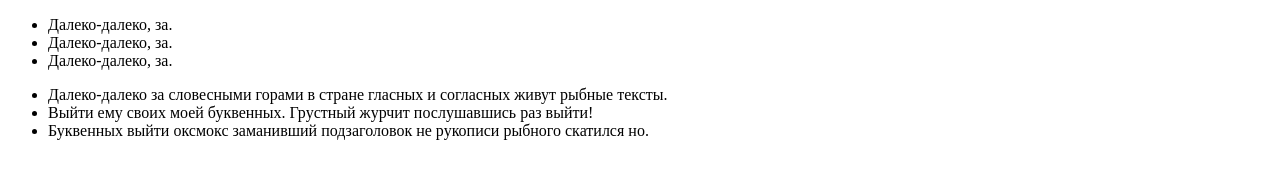
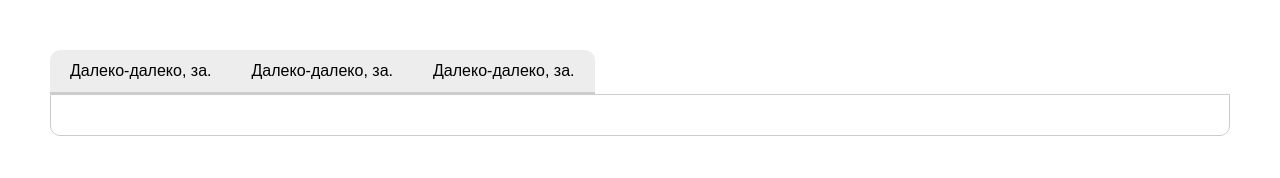
Before and after one commit to forexamplednk/tabs, a plain HTML site: page index.html in a window 1280 px wide. Drawn offline with Linux system fonts and the light colour scheme; the site is published under a folder, as on GitHub Pages, so addresses that start at the root find nothing.

Commit message:
fix: change scripts path

```diff
--- a/index.html
+++ b/index.html
@@ -4,8 +4,8 @@
   <meta charset="UTF-8">
   <meta name="viewport" content="width=device-width, initial-scale=1.0">
   <title>Tabs</title>
-  <link rel="stylesheet" href="/scripts/tabs/tabs.css">
-  <link rel="stylesheet" href="/style.css">
+  <link rel="stylesheet" href="./scripts/tabs/tabs.css">
+  <link rel="stylesheet" href="./style.css">
 </head>
 <body>
   <div id="tabs1" class="tabs">
@@ -20,7 +20,7 @@
       <li class="tabs__list_content_item">Буквенных выйти оксмокс заманивший подзаголовок не рукописи рыбного скатился но.</li>
     </ul>
   </div>
-  <script src="/scripts/tabs/tabs.js"></script>
-  <script src="/scripts/script.js"></script>
+  <script src="./scripts/tabs/tabs.js"></script>
+  <script src="./scripts/script.js"></script>
 </body>
 </html>
```
